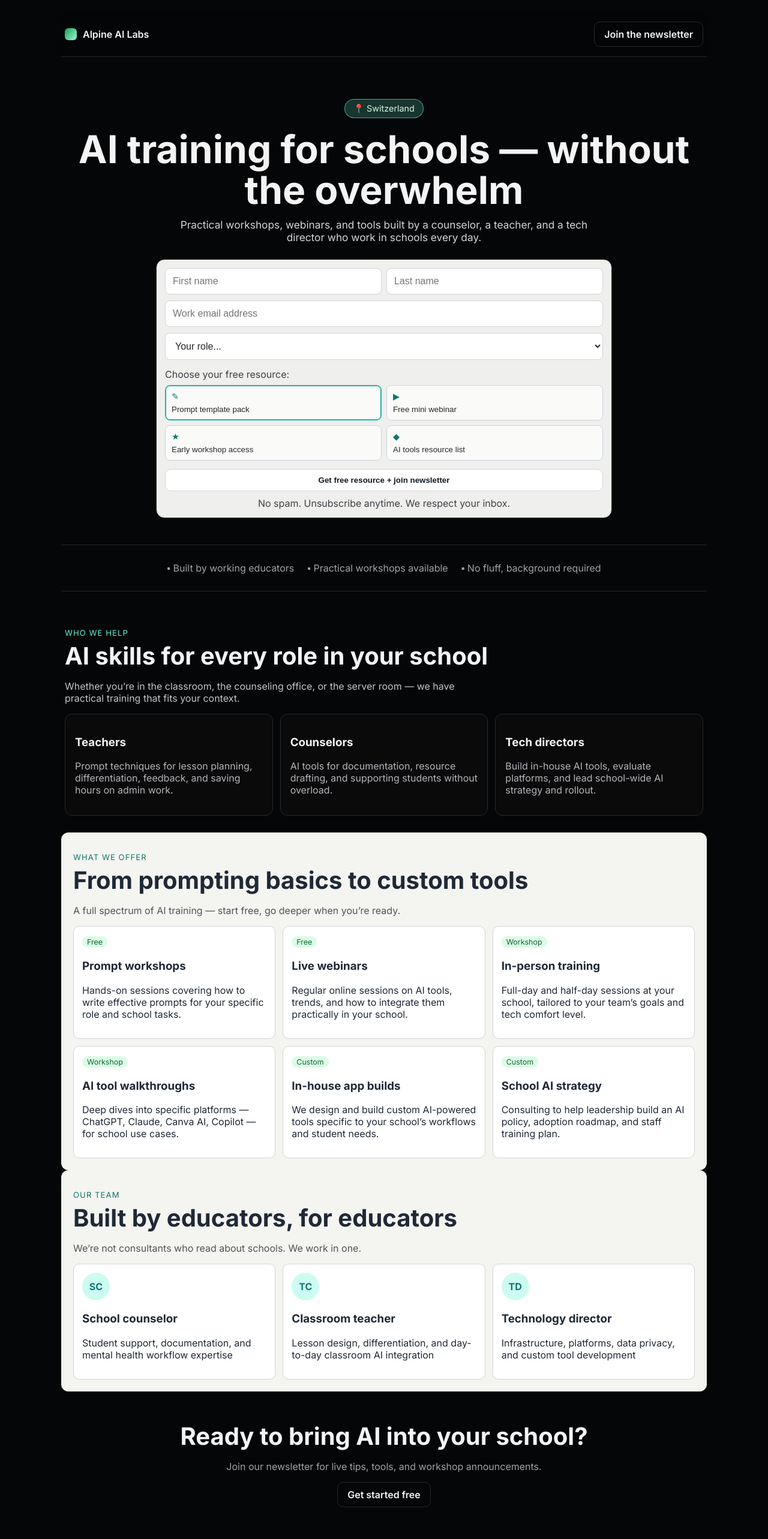
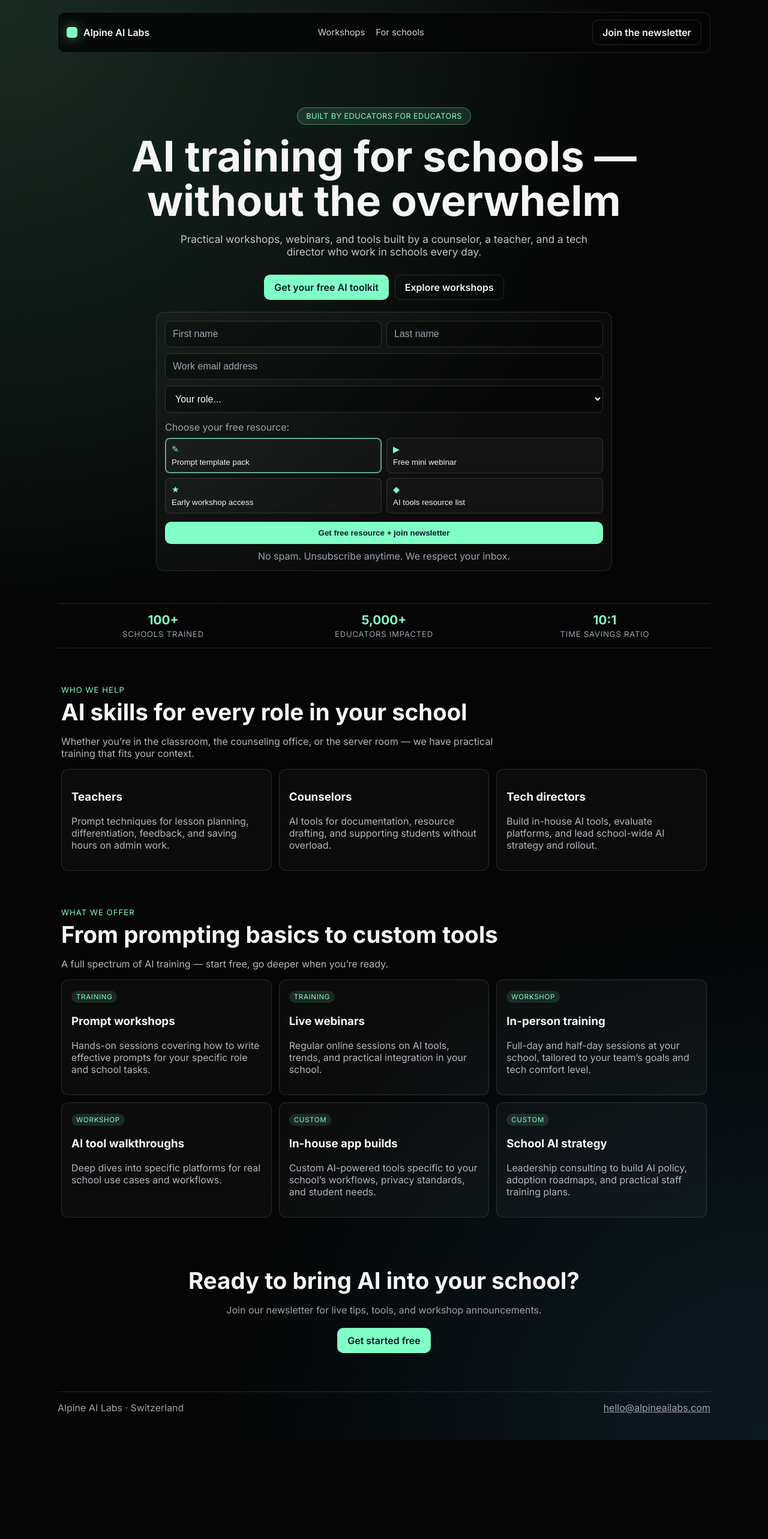
Before and after one commit to las-swermers/Alpine-Ai-Labs, a Next.js app: page / in a window 1280 px wide. Shown: the top 2566 px of the page at 60% size. After the commit the page ends 2401 px from the top, so only its background shows below. Built offline with nearby package versions, Linux system fonts and the light colour scheme.

Commit message:
Redesign landing page with Alpine brand styling

```diff
--- a/app/globals.css
+++ b/app/globals.css
@@ -1,16 +1,14 @@
 :root {
-  --bg: #050607;
-  --bg-soft: #0b0d0f;
-  --text: #f4f4f5;
+  --bg: #050505;
+  --bg-soft: #121212;
+  --text: #f5f5f5;
   --muted: #a1a1aa;
-  --line: #27272a;
-  --card: #0a0a0a;
-  --mint: #63f2d3;
+  --line: rgba(255, 255, 255, 0.12);
+  --card: #171717;
+  --mint: #80ffc6;
+  --mint-soft: rgba(128, 255, 198, 0.12);
   --btn: #111827;
-  --light-bg: #f4f4f0;
-  --light-card: #ffffff;
-  --light-line: #d4d4d8;
-  --light-text: #1f2937;
+  --light-text: #0f172a;
 }
 
 * {
@@ -21,27 +19,44 @@ html,
 body {
   margin: 0;
   padding: 0;
-  background: var(--bg);
+  background:
+    radial-gradient(circle at top left, rgba(128, 255, 198, 0.16), transparent 40%),
+    radial-gradient(circle at bottom right, rgba(56, 189, 248, 0.12), transparent 35%),
+    var(--bg);
   color: var(--text);
   font-family: var(--font-sans), Inter, sans-serif;
 }
 
 .page {
-  max-width: 1100px;
+  max-width: 1120px;
   margin: 0 auto;
-  padding: 20px 12px 32px;
+  padding: 20px 16px 44px;
 }
 
 .nav {
   position: sticky;
   top: 0;
   z-index: 10;
-  background: rgba(5, 6, 7, 0.94);
-  border-bottom: 1px solid var(--line);
+  background: rgba(5, 5, 5, 0.85);
+  border: 1px solid var(--line);
+  backdrop-filter: blur(10px);
+  border-radius: 12px;
   display: flex;
   justify-content: space-between;
   align-items: center;
-  padding: 16px 6px;
+  padding: 12px 14px;
+  gap: 12px;
+}
+
+.nav-links {
+  display: flex;
+  gap: 18px;
+}
+
+.nav-links a {
+  text-decoration: none;
+  color: #d4d4d8;
+  font-size: 0.92rem;
 }
 
 .brand {
@@ -52,46 +67,58 @@ body {
 }
 
 .brand-mark {
-  width: 20px;
-  height: 20px;
-  border-radius: 6px;
-  background: linear-gradient(130deg, #16a34a, #99f6e4);
+  width: 18px;
+  height: 18px;
+  border-radius: 5px;
+  background: var(--mint);
+  box-shadow: 0 0 20px rgba(128, 255, 198, 0.5);
 }
 
 .hero {
-  padding: 56px 6px 20px;
+  padding: 78px 6px 28px;
   text-align: center;
 }
 
 .pill {
   display: inline-block;
-  background: rgba(99, 242, 211, 0.2);
-  color: #d1fae5;
-  border: 1px solid rgba(99, 242, 211, 0.6);
+  background: var(--mint-soft);
+  color: var(--mint);
+  border: 1px solid rgba(128, 255, 198, 0.38);
   border-radius: 999px;
   padding: 6px 14px;
-  font-size: 0.9rem;
-  margin-bottom: 18px;
+  font-size: 0.8rem;
+  letter-spacing: 0.03em;
+  text-transform: uppercase;
+  margin-bottom: 16px;
 }
 
 h1 {
   margin: 0;
-  font-size: clamp(2rem, 5.5vw, 4rem);
+  font-size: clamp(2.2rem, 5.8vw, 4.4rem);
   line-height: 1.05;
 }
 
 .lead {
   max-width: 720px;
-  margin: 14px auto 26px;
-  color: #d4d4d8;
+  margin: 16px auto 28px;
+  color: #c4c4cb;
   font-size: 1.08rem;
+}
+
+.cta-row {
+  display: flex;
+  justify-content: center;
+  gap: 10px;
+  flex-wrap: wrap;
+  margin-bottom: 20px;
 }
 
 .form-shell {
   max-width: 760px;
   margin: 0 auto;
   border: 1px solid var(--line);
-  background: #efefed;
+  background: rgba(255, 255, 255, 0.03);
+  backdrop-filter: blur(8px);
   border-radius: 14px;
   padding: 14px;
 }
@@ -100,7 +127,7 @@ h1 {
   display: grid;
   gap: 10px;
   text-align: left;
-  color: var(--light-text);
+  color: #e4e4e7;
 }
 
 .name-grid {
@@ -112,17 +139,21 @@ h1 {
 input,
 select {
   width: 100%;
-  border: 1px solid var(--light-line);
+  border: 1px solid rgba(255, 255, 255, 0.14);
   border-radius: 8px;
-  background: white;
-  color: #27272a;
+  background: rgba(0, 0, 0, 0.32);
+  color: #fafafa;
   padding: 12px;
   font-size: 1rem;
 }
 
+input::placeholder {
+  color: #9ca3af;
+}
+
 .resource-label {
   margin: 4px 0 8px;
-  color: #3f3f46;
+  color: #a1a1aa;
 }
 
 .resource-grid {
@@ -132,10 +163,10 @@ select {
 }
 
 .resource-card {
-  border: 1px solid #cbd5e1;
+  border: 1px solid rgba(255, 255, 255, 0.12);
   border-radius: 8px;
-  background: #fafaf9;
-  color: #27272a;
+  background: rgba(255, 255, 255, 0.03);
+  color: #f4f4f5;
   padding: 10px;
   text-align: left;
   cursor: pointer;
@@ -146,17 +177,17 @@ select {
 
 .resource-card:hover {
   transform: translateY(-1px);
-  border-color: #94a3b8;
+  border-color: rgba(128, 255, 198, 0.45);
 }
 
 .resource-card.active {
-  border-color: #14b8a6;
-  box-shadow: inset 0 0 0 1px #14b8a6;
+  border-color: rgba(128, 255, 198, 0.7);
+  box-shadow: inset 0 0 0 1px rgba(128, 255, 198, 0.6);
 }
 
 .resource-icon {
   font-size: 0.9rem;
-  color: #0f766e;
+  color: var(--mint);
 }
 
 .btn {
@@ -175,14 +206,21 @@ select {
 
 .btn:hover {
   transform: translateY(-2px);
-  border-color: #52525b;
+}
+
+.btn-secondary:hover {
+  border-color: rgba(128, 255, 198, 0.55);
+}
+
+.btn-accent,
+.btn-primary {
+  background: var(--mint);
+  color: #111827;
+  border-color: rgba(128, 255, 198, 0.6);
 }
 
 .btn-primary {
   width: 100%;
-  background: #ffffff;
-  color: #111827;
-  border-color: #d4d4d8;
 }
 
 .form-submit {
@@ -192,7 +230,7 @@ select {
 .consent {
   margin: 0;
   text-align: center;
-  color: #3f3f46;
+  color: #9ca3af;
 }
 
 .status {
@@ -203,11 +241,11 @@ select {
 
 .status.success,
 .status.duplicate {
-  color: #166534;
+  color: #86efac;
 }
 
 .status.error {
-  color: #b91c1c;
+  color: #fca5a5;
 }
 
 .honeypot {
@@ -217,13 +255,28 @@ select {
 .trust-row {
   border-top: 1px solid var(--line);
   border-bottom: 1px solid var(--line);
-  margin: 24px 0 34px;
-  padding: 12px 0;
-  display: flex;
-  flex-wrap: wrap;
-  justify-content: center;
-  gap: 22px;
-  color: #a3a3a3;
+  margin: 26px 0 34px;
+  padding: 14px 0;
+  display: grid;
+  grid-template-columns: repeat(3, minmax(0, 1fr));
+  gap: 16px;
+}
+
+.trust-item {
+  text-align: center;
+}
+
+.trust-item strong {
+  display: block;
+  color: var(--mint);
+  font-size: 1.3rem;
+}
+
+.trust-item span {
+  color: #9ca3af;
+  font-size: 0.82rem;
+  text-transform: uppercase;
+  letter-spacing: 0.06em;
 }
 
 section {
@@ -240,12 +293,12 @@ section {
 
 h2 {
   margin: 0;
-  font-size: clamp(1.8rem, 4vw, 2.5rem);
+  font-size: clamp(1.8rem, 4vw, 2.4rem);
 }
 
 .section-copy {
-  color: #c4c4c9;
-  max-width: 700px;
+  color: #b5b5bc;
+  max-width: 720px;
 }
 
 .three-grid {
@@ -254,79 +307,49 @@ h2 {
   gap: 12px;
 }
 
-.panel {
+.panel,
+.offer-card {
   border: 1px solid var(--line);
   border-radius: 12px;
   padding: 16px;
-  background: var(--card);
+  background: rgba(255, 255, 255, 0.03);
 }
 
-.panel p {
+.panel p,
+.offer-card p {
   color: #b4b4bc;
 }
 
-.light-section {
-  margin-top: 14px;
-  background: var(--light-bg);
-  color: var(--light-text);
-  border-radius: 12px;
-  padding: 20px;
-}
-
-.light-section .eyebrow {
-  color: #0f766e;
-}
-
-.light-section .section-copy {
-  color: #52525b;
-}
-
-.offer-card,
-.team-card {
-  border: 1px solid var(--light-line);
-  background: var(--light-card);
-  border-radius: 10px;
-  padding: 14px;
+.services-section {
+  margin-top: 20px;
 }
 
 .tier {
   display: inline-block;
-  background: #dcfce7;
-  color: #166534;
+  background: var(--mint-soft);
+  color: var(--mint);
   border-radius: 999px;
-  padding: 2px 8px;
-  font-size: 0.78rem;
-}
-
-.initials {
-  width: 46px;
-  height: 46px;
-  border-radius: 999px;
-  display: inline-flex;
-  align-items: center;
-  justify-content: center;
-  font-weight: 700;
-  color: #0f766e;
-  background: #ccfbf1;
-}
-
-.team-section {
-  margin-top: 0;
+  padding: 3px 8px;
+  font-size: 0.72rem;
+  text-transform: uppercase;
+  letter-spacing: 0.06em;
 }
 
 .footer-cta {
   text-align: center;
-  padding: 50px 6px;
+  margin-top: 12px;
+  padding: 56px 10px;
 }
 
 .footer-cta p {
   color: #a1a1aa;
+  margin-bottom: 20px;
 }
 
 .footer {
   border-top: 1px solid var(--line);
-  margin-top: 10px;
-  padding-top: 14px;
+  margin-top: 8px;
+  padding-top: 16px;
   display: flex;
   justify-content: space-between;
   flex-wrap: wrap;
@@ -342,6 +365,14 @@ h2 {
   .three-grid {
     grid-template-columns: 1fr;
   }
+
+  .nav-links {
+    display: none;
+  }
+
+  .trust-row {
+    grid-template-columns: 1fr;
+  }
 }
 
 @media (max-width: 640px) {
@@ -350,8 +381,7 @@ h2 {
     grid-template-columns: 1fr;
   }
 
-  .trust-row {
-    justify-content: flex-start;
-    padding-left: 6px;
+  .nav {
+    flex-wrap: wrap;
   }
 }
--- a/app/page.tsx
+++ b/app/page.tsx
@@ -1,4 +1,10 @@
 import { NewsletterForm } from "./components/newsletter-form";
+
+const stats = [
+  { value: "100+", label: "Schools trained" },
+  { value: "5,000+", label: "Educators impacted" },
+  { value: "10:1", label: "Time savings ratio" }
+];
 
 const audienceCards = [
   {
@@ -17,14 +23,14 @@ const audienceCards = [
 
 const offers = [
   {
-    tier: "Free",
+    tier: "Training",
     title: "Prompt workshops",
     body: "Hands-on sessions covering how to write effective prompts for your specific role and school tasks."
   },
   {
-    tier: "Free",
+    tier: "Training",
     title: "Live webinars",
-    body: "Regular online sessions on AI tools, trends, and how to integrate them practically in your school."
+    body: "Regular online sessions on AI tools, trends, and practical integration in your school."
   },
   {
     tier: "Workshop",
@@ -34,35 +40,17 @@ const offers = [
   {
     tier: "Workshop",
     title: "AI tool walkthroughs",
-    body: "Deep dives into specific platforms — ChatGPT, Claude, Canva AI, Copilot — for school use cases."
+    body: "Deep dives into specific platforms for real school use cases and workflows."
   },
   {
     tier: "Custom",
     title: "In-house app builds",
-    body: "We design and build custom AI-powered tools specific to your school’s workflows and student needs."
+    body: "Custom AI-powered tools specific to your school’s workflows, privacy standards, and student needs."
   },
   {
     tier: "Custom",
     title: "School AI strategy",
-    body: "Consulting to help leadership build an AI policy, adoption roadmap, and staff training plan."
-  }
-];
-
-const team = [
-  {
-    initials: "SC",
-    title: "School counselor",
-    body: "Student support, documentation, and mental health workflow expertise"
-  },
-  {
-    initials: "TC",
-    title: "Classroom teacher",
-    body: "Lesson design, differentiation, and day-to-day classroom AI integration"
-  },
-  {
-    initials: "TD",
-    title: "Technology director",
-    body: "Infrastructure, platforms, data privacy, and custom tool development"
+    body: "Leadership consulting to build AI policy, adoption roadmaps, and practical staff training plans."
   }
 ];
 
@@ -74,30 +62,45 @@ export default function HomePage() {
           <span className="brand-mark" aria-hidden="true" />
           <span>Alpine AI Labs</span>
         </div>
+        <nav className="nav-links">
+          <a href="#services">Workshops</a>
+          <a href="#audience">For schools</a>
+        </nav>
         <a className="btn btn-secondary" href="#signup">
           Join the newsletter
         </a>
       </header>
 
-      <section className="hero">
-        <p className="pill">📍 Switzerland</p>
+      <section className="hero" id="signup">
+        <p className="pill">Built by educators for educators</p>
         <h1>AI training for schools — without the overwhelm</h1>
         <p className="lead">
           Practical workshops, webinars, and tools built by a counselor, a teacher, and a tech director
           who work in schools every day.
         </p>
-        <div id="signup" className="form-shell">
+        <div className="cta-row">
+          <a className="btn btn-accent" href="#signup-form">
+            Get your free AI toolkit
+          </a>
+          <a className="btn btn-secondary" href="#services">
+            Explore workshops
+          </a>
+        </div>
+        <div id="signup-form" className="form-shell">
           <NewsletterForm />
         </div>
       </section>
 
       <section className="trust-row">
-        <p>▪ Built by working educators</p>
-        <p>▪ Practical workshops available</p>
-        <p>▪ No fluff, background required</p>
+        {stats.map((stat) => (
+          <div className="trust-item" key={stat.label}>
+            <strong>{stat.value}</strong>
+            <span>{stat.label}</span>
+          </div>
+        ))}
       </section>
 
-      <section>
+      <section id="audience">
         <p className="eyebrow">Who we help</p>
         <h2>AI skills for every role in your school</h2>
         <p className="section-copy">
@@ -114,12 +117,10 @@ export default function HomePage() {
         </div>
       </section>
 
-      <section className="light-section">
+      <section id="services" className="services-section">
         <p className="eyebrow">What we offer</p>
         <h2>From prompting basics to custom tools</h2>
-        <p className="section-copy">
-          A full spectrum of AI training — start free, go deeper when you’re ready.
-        </p>
+        <p className="section-copy">A full spectrum of AI training — start free, go deeper when you’re ready.</p>
         <div className="three-grid">
           {offers.map((offer) => (
             <article className="offer-card" key={offer.title}>
@@ -131,25 +132,10 @@ export default function HomePage() {
         </div>
       </section>
 
-      <section className="light-section team-section">
-        <p className="eyebrow">Our team</p>
-        <h2>Built by educators, for educators</h2>
-        <p className="section-copy">We’re not consultants who read about schools. We work in one.</p>
-        <div className="three-grid">
-          {team.map((member) => (
-            <article className="team-card" key={member.title}>
-              <span className="initials">{member.initials}</span>
-              <h3>{member.title}</h3>
-              <p>{member.body}</p>
-            </article>
-          ))}
-        </div>
-      </section>
-
       <section className="footer-cta">
         <h2>Ready to bring AI into your school?</h2>
         <p>Join our newsletter for live tips, tools, and workshop announcements.</p>
-        <a className="btn btn-secondary" href="#signup">
+        <a className="btn btn-accent" href="#signup">
           Get started free
         </a>
       </section>
```
